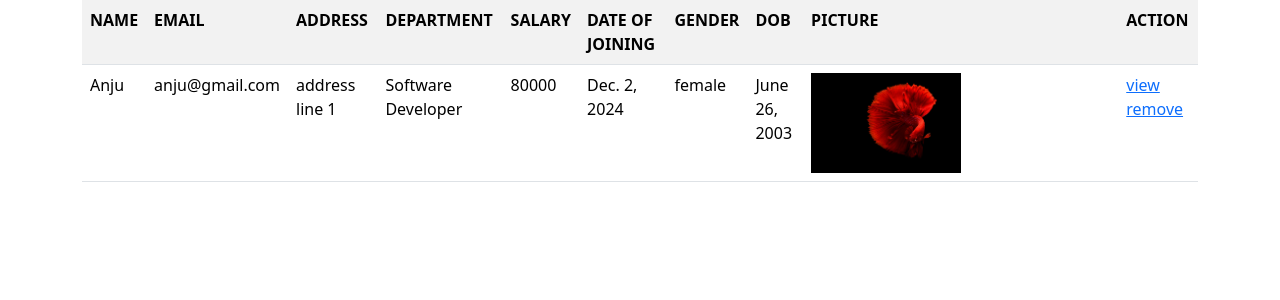
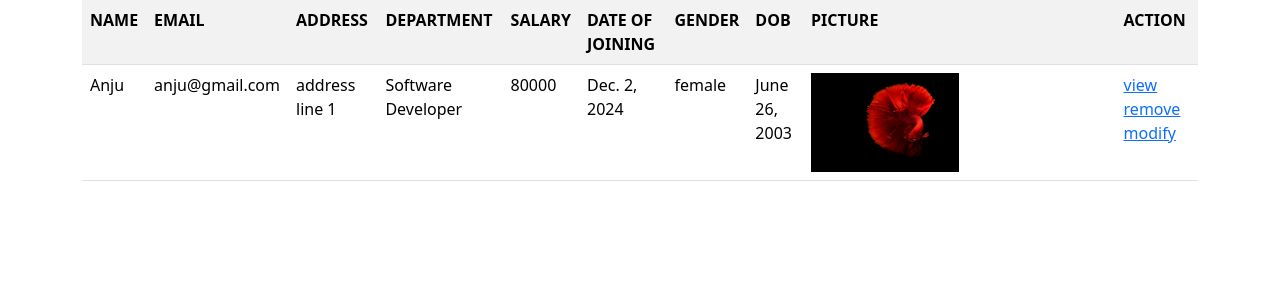
Before and after one commit to varshanixon/employee-management-system, a Django app: page /employee/all/ in a window 1280 px wide. Shown: the top 300 px of the page. Run offline with Django 5.2, Linux system fonts and the light colour scheme; data comes from the database, SQL or seed files in the repository.

Commit message:
Update emp_list.html

```diff
--- a/employeepro/emp_app/templates/emp_list.html
+++ b/employeepro/emp_app/templates/emp_list.html
@@ -40,6 +40,7 @@
                 <td>
                     <a href="{%url 'employee-detail' e.id%}">view</a>
                     <a href="{%url 'employee-remove' e.id%}">remove</a>
+                    <a href="{%url 'employee-update' e.id%}">modify</a>
                 </td>
             </tr>
             {%endfor%}
```
